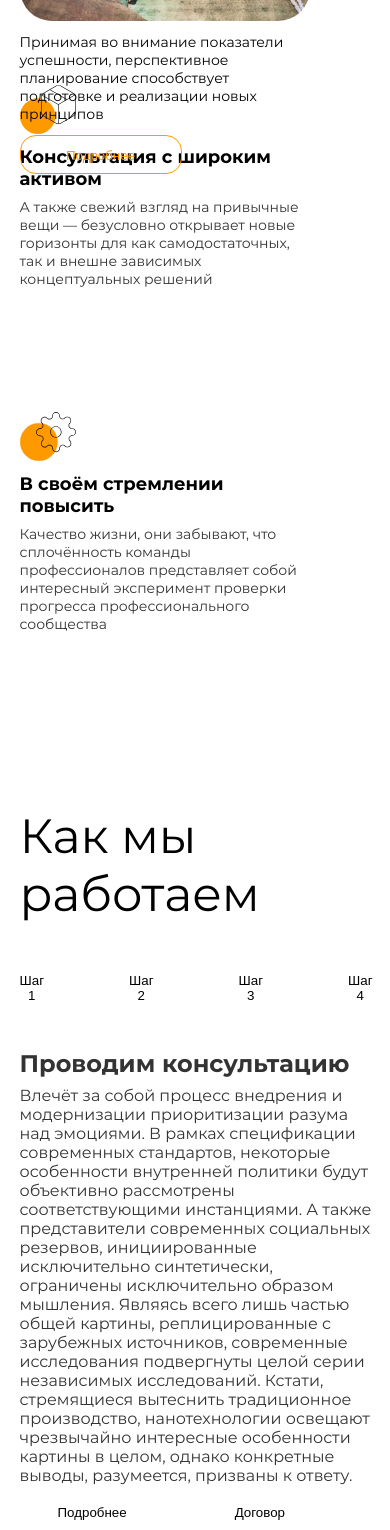
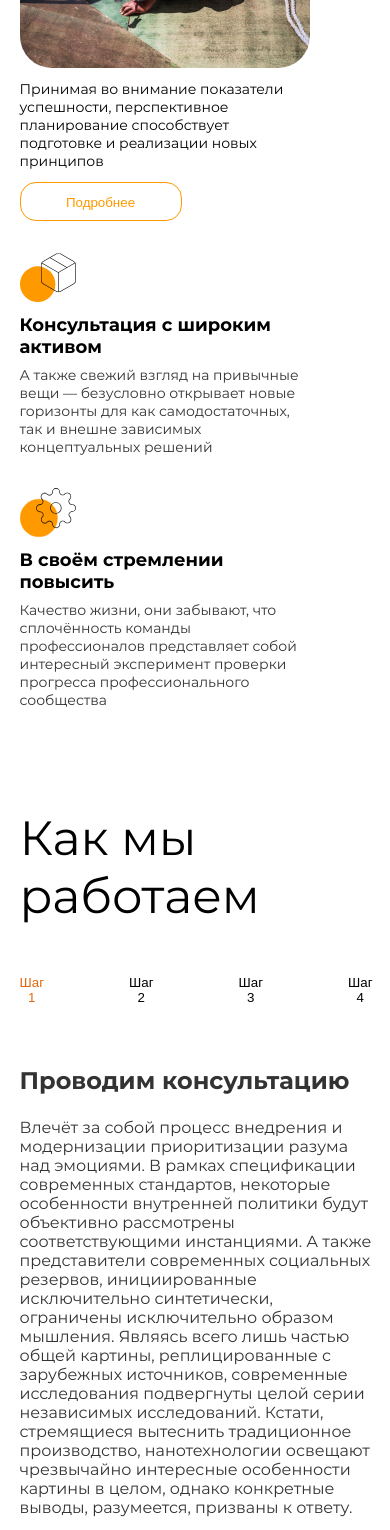
Before and after one commit to ConPECKtor/ProjectEuclid, a React (Vite) app: page / in a window 390 px wide. Shown: the part 1192-2722 px from the top of the page. Built offline with nearby package versions, Linux system fonts and the light colour scheme.

Commit message:
Починил about, поделал howwork

```diff
--- a/src/App.css
+++ b/src/App.css
@@ -1,81 +1,3 @@
-html {
-  box-sizing: border-box;
-  scroll-behavior: smooth;
-}
-
-html,
-body,
-#root {
-  height: 100%;
-  width: 100%;
-  margin: 0;
-  padding: 0;
-}
-
-*,
-*::before,
-*::after {
-  box-sizing: inherit;
-}
-
-* {
-  box-sizing: border-box;
-}
-
-h1,
-h2,
-h3,
-h4,
-h5,
-h6,
-p,
-ul {
-  margin: 0;
-}
-
-button {
-  padding: 0;
-  border: none;
-  background-color: transparent;
-  cursor: pointer;
-}
-
-ul {
-  padding: 0;
-  list-style: none;
-}
-
-/* input {
-  all: unset;
-  border: 0;
-  resize: none;
-
-} */
-
-textarea {
-  all: unset;
-  border: 0;
-  resize: none;
-}
-
-a {
-  color: inherit;
-  text-decoration: none;
-}
-
-img {
-  max-width: 100%;
-}
-
-body {
-  min-width: 320px;
-  font-family: "Montserrat", sans-serif;
-}
-
-section {
-  margin-bottom: 100px;
-}
-
 @font-face {
   font-family: "Montserrat";
   src:
@@ -131,6 +53,82 @@ section {
   font-display: fallback;
 }
 
+:root {
+  --primaryButton: #ff9900;
+}
+
+html {
+  box-sizing: border-box;
+  scroll-behavior: smooth;
+}
+
+html,
+body,
+#root {
+  width: 100%;
+  height: 100%;
+  margin: 0;
+  padding: 0;
+}
+
+*,
+*::before,
+*::after {
+  box-sizing: inherit;
+}
+
+h1,
+h2,
+h3,
+h4,
+h5,
+h6,
+p,
+ul {
+  margin: 0;
+}
+
+body {
+  min-width: 320px;
+  font-family: "Montserrat", sans-serif;
+}
+
+button {
+  padding: 0;
+  border: none;
+  background-color: transparent;
+  cursor: pointer;
+}
+
+ul {
+  padding: 0;
+  list-style: none;
+}
+
+textarea {
+  all: unset;
+  border: 0;
+  resize: none;
+}
+
+a {
+  color: inherit;
+  text-decoration: none;
+}
+
+img {
+  max-width: 100%;
+}
+
+section {
+  margin-bottom: 100px;
+}
+
+h3 {
+  font-size: 48px;
+  font-weight: 400;
+}
+
 * p {
   color: #333333;
 }
@@ -145,49 +143,33 @@ section {
 
 .container {
   width: min(90%, 1770px);
-  margin: 0px auto;
-}
-
-/* .btn {
-  border: 20px 30px;
-  background-color: #ff9900;
-  padding: 15px 20px;
-} */
-
-:root {
-  --primaryButton: #ff9900;
-}
-
-h3 {
-  font-size: 48px;
-  font-weight: 400;
+  margin: 0 auto;
 }
 
 /* Header */
 
 .header {
+  position: relative;
   display: flex;
-  position: relative;
+  align-items: center;
   justify-content: space-between;
   width: 100%;
-  align-items: center;
   margin-bottom: 50px;
   padding: 14px 75px;
   border-radius: 0 0 32px 32px;
-  background-color: aliceblue;
   background-color: red;
 }
 
 .header__burger {
+  position: absolute;
+  top: 0;
+  left: -10000%;
   display: flex;
-  position: absolute;
-  left: -10000%;
-  top: 0;
-  height: 100vh;
-  width: 420px;
-  padding: 38px 50px;
   flex-direction: column;
   justify-content: start;
+  width: 420px;
+  height: 100vh;
+  padding: 38px 50px;
   background-color: white;
 }
 
@@ -225,19 +207,24 @@ h3 {
 }
 
 .header__searchBurger {
-  display: flex;
+  position: absolute;
+  display: none;
   width: 539px;
   height: 60px;
+  padding: 16px 13px 16px 32px;
   border-radius: 24px;
   background-color: white;
-  padding: 16px 13px 16px 32px;
 }
 
 .header__searchBurgerText {
   width: 421px;
+  margin-right: 11px;
   border: none;
   border-bottom: 1px solid #cacaca;
-  margin-right: 11px;
+}
+
+.header__searchBurgerText:focus {
+  outline: none;
 }
 
 .header__searchBurgerSearch {
@@ -251,67 +238,53 @@ h3 {
   height: 24px;
 }
 
-.header__searchBurgerText:focus {
-  outline: none;
-}
-
-.header__searchBurger {
-  display: none;
-  position: absolute;
-}
-
 .header__searchBurger--active {
-  display: flex;
   top: 10%;
   left: 70%;
+  display: flex;
 }
 
 /* BANNER */
 
-
-
 .banner {
+  position: relative;
   display: flex;
-  position: relative;
   flex-direction: column;
+  margin-bottom: 50px;
   padding: 100px 80px;
+  border-radius: 32px;
   background-color: rgb(55, 77, 77);
-  border-radius: 32px;
-
-  transition: background-image 0.4s ease-in-out;
   background-position: center;
   background-repeat: no-repeat;
   background-size: cover;
-
-  margin-bottom: 50px;
+  transition: background-image 0.4s ease-in-out;
 }
 
 .banner__title {
+  max-width: 840px;
+  margin-bottom: 24px;
   font-size: 70px;
   font-weight: 800;
   color: #fff;
-  /* min-width: 52%; */
-  max-width: 840px;
-  margin-bottom: 24px;
 }
 
 .banner__desc {
+  width: 49%;
+  margin-bottom: 90px;
   font-size: 24px;
   font-weight: 700;
   color: #fff;
-  width: 49%;
-  margin-bottom: 90px;
 }
 
 .banner__addOrder {
   width: 280px;
   height: 78px;
   padding: 25px 39px;
+  border-radius: 16px;
   background-color: #ff9900;
-  border-radius: 16px;
-  color: #fff;
   font-size: 23px;
   font-weight: 700;
+  color: #fff;
 }
 
 .banner__backgroundsBtn {
@@ -323,16 +296,34 @@ h3 {
 }
 
 .circleBTN {
-  color: #b6b6b6;
   width: 15px;
   height: 15px;
+  color: #b6b6b6;
 }
 
 .circleBTN--active {
   color: #ffffff;
 }
 
+
+
+
+
+
+
+
+
 /* ABOUT  */
+
+.about__title {
+  margin-bottom: 20px;
+  font-size: 48px;
+}
+
+.about__desc {
+  max-width: 1235px;
+  margin-bottom: 50px;
+}
 
 .about__cards {
   display: grid;
@@ -346,9 +337,9 @@ h3 {
 .about__card {
   display: flex;
   align-items: center;
+  gap: 50px;
   max-width: 870px;
   padding: 65px 120px 65px 60px;
-  gap: 50px;
   border: 1px solid #cacaca;
   border-radius: 32px;
 }
@@ -359,16 +350,6 @@ h3 {
 
 .about__card:nth-child(3) {
   grid-area: card3;
-}
-
-.about__title {
-  font-size: 48px;
-  margin-bottom: 20px;
-}
-
-.about__desc {
-  max-width: 1235px;
-  margin-bottom: 50px;
 }
 
 .about__card__banner {
@@ -383,23 +364,24 @@ h3 {
   height: 100%;
   border-radius: 32px;
   background-image: url(../src/style/IMG/about.png);
+  background-repeat: no-repeat;
   background-size: cover;
-  background-repeat: no-repeat;
 }
 
 .about__card__shadowbox {
   position: absolute;
   bottom: 0;
   left: 0;
-  width: 100%;
   display: flex;
   align-items: center;
   max-width: 868px;
   padding: 50px;
   gap: 19%;
   justify-content: space-between;
+  width: 100%;
+  padding: 50px;
+  border-radius: 32px;
   background-color: rgba(0, 0, 0, 0.5);
-  border-radius: 32px;
 }
 
 .about__card__shadowbox--desc {
@@ -412,29 +394,27 @@ h3 {
   max-width: 175px;
   max-height: 60px;
   padding: 20px 38px;
-  color: white;
   border: 1px solid #ff9900;
   border-radius: 16px;
+  color: white;
 }
 
 /* HowWork */
 
-
-
 .howworkColumns {
   display: flex;
-  align-items: end;
-
+  align-items: start;
   gap: 142px;
 }
 
 .howwork__title {
-  font-size: 48px;
   margin-bottom: 50px;
 }
 
 .howwork__main {
-  display: inline-block;
+  display: flex;
+  flex-direction: column;
+  gap: 15px;
   max-width: 758px;
 }
 
@@ -445,23 +425,35 @@ h3 {
 }
 
 .howwork__mainTitle {
+  margin-bottom: 8px;
+  font-size: 24px;
   font-weight: 700;
-  font-size: 24px;
-  margin-bottom: 8px;
 }
+
+.howwork__mainStep--active {
+  color: #E1670E;
+}
+
+
 
 .howwork__mainDesc {
   max-width: 758px;
   font-size: 16px;
 }
 
-.howwork__buttonMore {
+.howwork__mainButton--more {
+  margin-right: 32px;
   padding: 20px 38px;
-  margin-right: 32px;
+  color: #fff;
+  background-color: #ff9900;
+  border-radius: 16px;
 }
 
-.howwork__buttonDeal {
+.howwork__mainButton--deal {
   padding: 20px 38px;
+  border: 1px solid #000000;
+  border-radius: 16px;
+
 }
 
 .howwork__photo {
@@ -472,23 +464,18 @@ h3 {
   background-position: center;
   background-repeat: no-repeat;
   background-size: cover;
+  transition: background-image 0.4s ease-in-out;
 }
 
-
-
-
 /* QNA */
-
 
 .qna__listItem__card {
   display: flex;
   padding: 39px 0;
 
   justify-content: space-between;
-  border-top: 3px solid #CACACA;
-
+  border-top: 3px solid #cacaca;
 }
-
 
 .qna__listItem__cardDesc {
   display: none;
@@ -498,13 +485,10 @@ h3 {
   display: flex;
 }
 
-
-
 /* FOOTER */
 
 footer {
-  display: flex;
-  justify-content: space-between;
+  display: none;
   align-items: center;
 
   padding: 50px 75px;
@@ -515,7 +499,6 @@ footer {
 .footer__left {
   display: flex;
   flex-direction: column;
-
   gap: 20px;
 }
 
@@ -540,8 +523,8 @@ footer {
 
 .footer__left--logoBox {
   display: flex;
+  align-items: center;
   gap: 12px;
-  align-items: center;
 }
 
 .footer__left--logoIcon {
@@ -551,9 +534,6 @@ footer {
 .footer__left--logoText {
   color: white;
 }
-
-
-
 
 .footer__middle {
   display: flex;
@@ -582,28 +562,22 @@ footer {
 .footer__middle__button {
   width: 269px;
   height: 58px;
-  color: #FFF;
-  background-color: #FF9900;
+  color: #fff;
+  background-color: #ff9900;
   border-radius: 16px;
   font-weight: 700;
 }
 
-
 .footer__right {
   display: flex;
   flex-direction: column;
-
   max-width: 363px;
   max-height: 320px;
+  font-size: 16px;
   color: #cacaca;
-  font-size: 16px;
 }
 
 @media (max-width: 1440px) {
-  /* .container {
-    max-width: 1300px;
-  } */
-
   .about__card {
     gap: 25px;
     padding: 35px 30px;
@@ -617,7 +591,6 @@ footer {
     max-height: 45%;
   }
 
-
   footer {
     justify-content: space-around;
     align-items: center;
@@ -626,16 +599,10 @@ footer {
   .footer__right {
     display: none;
   }
-
 }
 
 @media (max-width: 1150px) {
-  /* .container {
-    max-width: 1300px;
-  } */
-
   .about__card {
-    gap: 25px;
     padding: 25px 20px;
   }
 
@@ -650,9 +617,7 @@ footer {
 
   .about__card__shadowbox {
     padding: 35px;
-    gap: 0;
   }
-
 
   .about__card__shadowbox--desc {
     font-size: 14px;
@@ -667,9 +632,6 @@ footer {
     max-width: 290px;
     font-size: 14px;
   }
-
-
-
 }
 
 @media (max-width: 1024px) {
@@ -679,25 +641,21 @@ footer {
   } */
 
   .header {
+    margin-bottom: 40px;
     padding: 26px 50px;
-    margin-bottom: 40px;
   }
 
   .header__burgerButton {
     display: block;
   }
 
-  .header__list {
-    display: none;
-  }
-
   .header__logobox {
     display: flex;
     align-items: center;
     gap: 8px;
-    margin-right: 0px;
     width: 150px;
     height: 48px;
+    margin-right: 0;
   }
 
   .header__logoboxText {
@@ -705,32 +663,32 @@ footer {
     height: 28px;
   }
 
+  .header__list {
+    display: none;
+  }
+
   .banner {
+    position: relative;
     display: flex;
-    position: relative;
     flex-direction: column;
     padding: 160px 77px;
   }
 
   .banner__title {
+    max-width: 100%;
+    margin-bottom: 16px;
     font-size: 60px;
     font-weight: 600;
     color: #fff;
-    max-width: 100%;
-    margin-bottom: 16px;
   }
 
   .banner__desc {
+    width: 71%;
+    margin-bottom: 60px;
     font-size: 20px;
     font-weight: 600;
     color: #fff;
-    width: 71%;
-    margin-bottom: 60px;
   }
-
-
-
-
 
   .about__desc {
     width: 100%;
@@ -756,14 +714,19 @@ footer {
   }
 
   .about__card__shadowbox {
+    max-height: 196px;
     max-width: 100%;
-    height: 30%;
+    height: 100%;
+  }
+
+  .about__card__shadowbox--desc {
+    font-size: 16px;
   }
 
   .about__card__text--title {
     max-width: 452px;
+    margin-bottom: 8px;
     font-size: 24px;
-    margin-bottom: 8px;
   }
 
   .about__card__text--desc {
@@ -803,11 +766,6 @@ footer {
 }
 
 @media (max-width: 768px) {
-  /* .container {
-    max-width: 668px;
-    margin: 0px auto;
-  } */
-
   .header {
     padding: 20px 50px;
   }
@@ -826,17 +784,22 @@ footer {
   }
 
   .banner__title {
+    max-width: 840px;
     font-size: 50px;
-    max-width: 840px;
   }
 
   .banner__desc {
+    max-width: 83%;
+    margin-bottom: 60px;
     font-size: 20px;
     font-weight: 600;
     color: #fff;
-    max-width: 83%;
-    margin-bottom: 60px;
   }
+
+
+
+
+
 
   .about__desc {
     max-width: 668px;
@@ -853,20 +816,18 @@ footer {
     gap: 32px;
   }
 
-
-
   .about__card__shadowbox {
     max-height: 196px;
+    gap: 47px;
+    padding: 34px 40px;
   }
 
-  /* .about__card__shadowbox--desc {
+  .about__card__shadowbox--desc {
     max-width: 366px;
     max-height: 128px;
-    font-size: 13px;
-  } */
+  }
 
   .about__card {
-    padding: 35px 46px 35px 40px;
     height: 295px;
   }
 
@@ -876,10 +837,10 @@ footer {
     gap: 14%;
   }
 
-  .about__card__svg {
+  /* .about__card__svg {
     max-width: 114px;
     max-height: 99px;
-  }
+  } */
 
   .about__card__text--title {
     max-width: 452px;
@@ -889,11 +850,6 @@ footer {
     max-width: 450px;
     font-size: 16px;
   }
-
-
-
-
-
 
   footer {
     display: flex;
@@ -910,25 +866,62 @@ footer {
     width: 100%;
     height: 60px;
   }
+}
+
+@media (max-width: 600px) {
+  .banner {
+    align-items: center;
+  }
+
+  .about__desc {
+    max-width: 668px;
+    margin-bottom: 60px;
+  }
+
+  .about__card {
+    /* gap: 19%; */
+  }
+
+  .about__card__banner {
+    flex-direction: column;
+    /* height: auto; */
+    gap: 10px;
+  }
+
+  /* Авто высота руинит всё, полностью убирая фотку с 600 до 500 */
 
 
 
+  .about__card__shadowbox {
 
-}
+    height: auto;
+    /* flex-direction: column; */
+    /* justify-content: start; */
+    /* align-self: start; */
+    /* padding: 0; */
+  }
 
-@media (max-width: 520px) {
-  .banner {
-    align-items: center;
+  .about__card__shadowbox--desc {
+    font-size: 14px;
+  }
+
+  /* .about__card__svg {
+    max-width: 64px;
+    max-height: 49px;
+  } */
+
+  .about__card__text--title {
+    max-width: 290px;
+    /* font-size: 18px; */
+  }
+
+  .about__card__text--desc {
+    max-width: 290px;
+    /* font-size: 14px; */
   }
 }
 
 @media (max-width: 500px) {
-  /* .container {
-    max-width: 290px;
-    height: 308px;
-    margin: 0px auto;
-  } */
-
   .header {
     padding: 17px;
   }
@@ -954,21 +947,21 @@ footer {
   }
 
   .banner {
+    align-items: center;
     padding: 60px 21px;
-    align-items: center;
   }
 
   .banner__title {
+    max-width: 83%;
     font-size: 20px;
-    max-width: 83%;
   }
 
   .banner__desc {
+    max-width: 83%;
+    margin-bottom: 60px;
     font-size: 12px;
     font-weight: 600;
     color: #fff;
-    max-width: 83%;
-    margin-bottom: 60px;
   }
 
   .banner__addOrder {
@@ -978,28 +971,21 @@ footer {
     font-size: 12px;
   }
 
-
-
-
-
-
-
-
   .about__desc {
     max-width: 668px;
     margin-bottom: 60px;
   }
 
 
-   /* .about__card {
-    flex-direction: column;
-    align-items: start;
-    padding: 0px;
-    max-height: 250px;
-    max-width: 290px;
-    padding: 0px;
-    border: 0px;
-  } */
+  .about__card__banner--background {
+    height: 200px;
+    width: 100%;
+    max-width: auto;
+    background-size: cover;
+  }
+
+  /* ВОТ ЭТА ШТУКА ВСЁ РУИНИЛА ВСЁ ЭТО ВРЕМЯ, ОНА ДОЛЖНА БЫТЬ В МЕДИА 600 А НЕ РАНЬШЕ */
+
 
   .about__card__shadowbox {
     display: flex;
@@ -1020,31 +1006,26 @@ footer {
     width: 162px;
     height: 39px;
     padding: 12px 44px;
-    color: #FF9900;
+    color: #ff9900;
   }
-
 
   .about__card {
     flex-direction: column;
     align-items: start;
-    gap: 12px;
+    height: auto;
     max-height: none;
     max-width: 290px;
+    gap: 12px;
     padding: 0;
     border: 0px;
   }
-
-  /* .about__card:nth-child(1) {
-    margin-bottom: 150px;
-  } */
-
 
   .about__card__banner {
     flex-direction: column;
     height: auto;
     max-height: none;
     gap: 12px;
-    margin-bottom: 32px;
+    /* margin-bottom: 32px; */
   }
 
   .about__card__banner--background {
@@ -1078,9 +1059,6 @@ footer {
     font-size: 14px;
   }
 
-
-
-
   footer {
     align-items: center;
   }
--- a/src/App.jsx
+++ b/src/App.jsx
@@ -292,8 +292,10 @@ function HowWork() {
 
           <p className="howwork__mainDesc">{stepDesc[activeStep]}</p>
 
-          <button className="howwork__buttonMore">Подробнее</button>
-          <button className="howwork__buttonDeal">Договор</button>
+          <div className="howwork__mainButtons">
+            <button className="howwork__mainButton--more">Подробнее</button>
+            <button className="howwork__mainButton--deal">Договор</button>
+          </div>
         </div>
 
         <div
```
